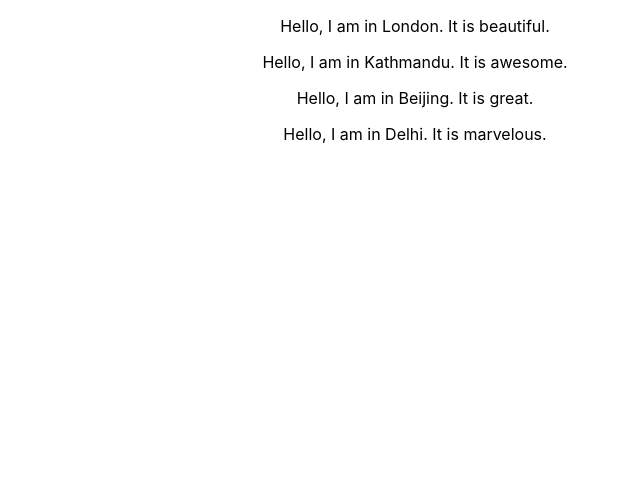
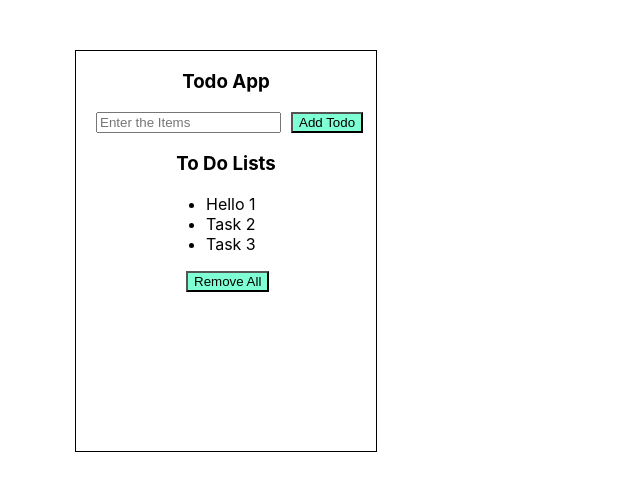
Before and after one commit to Bikrant27/First-Project, a React (Create React App) app: page / in a window 1280 px wide. Shown: the top 490 px of the page, without its empty margins (225-865 px from the left). Built offline with nearby package versions, Linux system fonts and the light colour scheme.

Commit message:
todo app created

```diff
--- a/src/App.js
+++ b/src/App.js
@@ -1,14 +1,9 @@
 import './App.css';
-import City from './components/City';
+import Todo from './components/Todo';
 
 function App() {
   return (
-    <div className="App">
-      <City city="London" adjective="beautiful"/>
-      <City city="Kathmandu" adjective="awesome"/>
-      <City city="Beijing" adjective="great"/>
-      <City city="Delhi" adjective="marvelous"/>
-    </div>
+    <Todo/>
   );
 }
 
--- /dev/null
+++ b/src/components/Todo.css
@@ -0,0 +1,45 @@
+.Container{
+    position: relative;
+    top: 50px;
+    left: 300px;
+    height:400px;
+    width: 300px;
+    border: 1px solid black;
+}
+
+.logo{
+    text-align: center;
+}
+
+.input{
+    position: inherit;
+    left: 20px;
+}
+
+.button{
+    position: inherit;
+    left: 30px;
+    background-color: aquamarine;
+}
+.button:hover{
+    background-color: white;
+}
+
+.todo-list{
+    text-align: center;
+}
+
+.list{
+    position: inherit;
+    left: 90px;
+}
+
+.remove{
+    position: inherit;
+    left: 110px;
+    background-color: aquamarine;
+}
+
+.remove:hover{
+    background-color: white;
+}
--- /dev/null
+++ b/src/components/Todo.jsx
@@ -0,0 +1,21 @@
+import React from 'react'
+import './Todo.css'
+
+const Todo = () => {
+  return (
+        <div class="Container">
+            <h3 class="logo">Todo App</h3>
+            <input type="text" class ="input" placeholder='Enter the Items'></input>
+            <button class="button">Add Todo</button>
+            <h3 class="todo-list">To Do Lists</h3>
+            <ul class="list">
+                <li>Hello 1</li>
+                <li>Task 2</li>
+                <li>Task 3</li>
+            </ul>
+            <button class="remove">Remove All</button>
+        </div>
+    )
+}
+
+export default Todo
```
